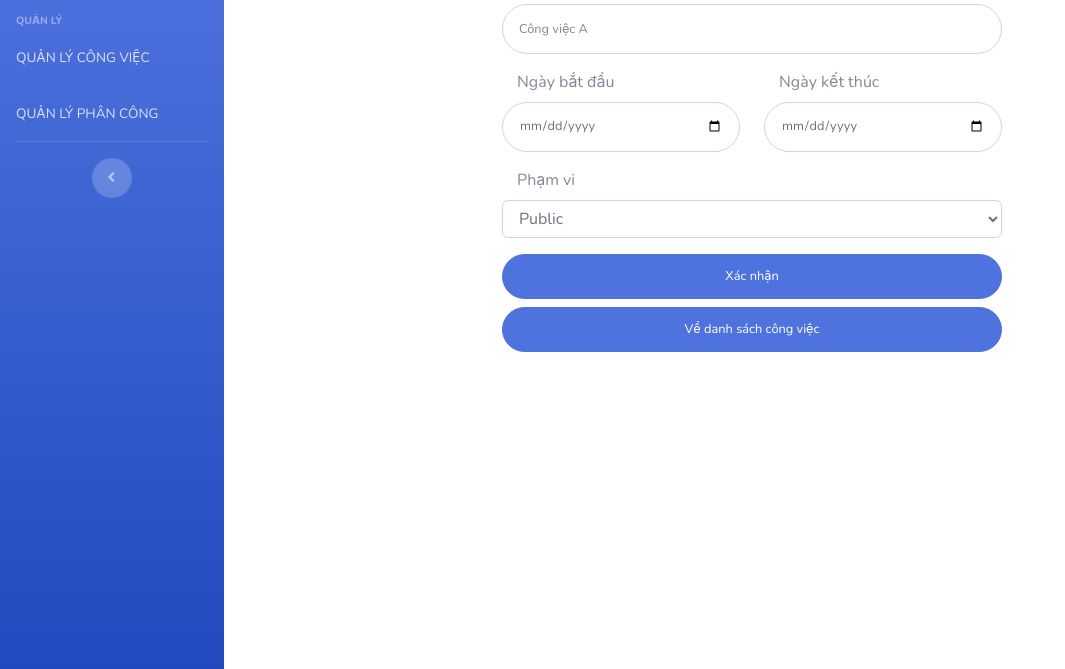
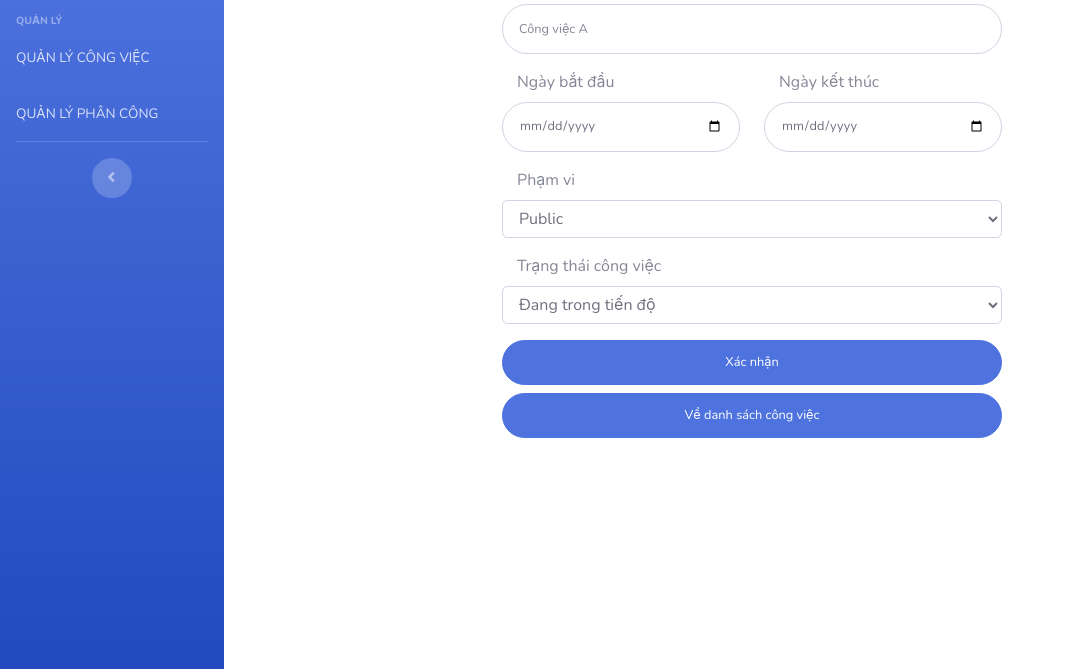
Before and after one commit to williamcrowley555/ToDoListWebApp, a website with bundled scripts: page Template/add-work.html in a window 1280 px wide. Shown: the part 131-800 px from the top of the page, without its empty margins (0-1065 px from the left). Built offline with nearby package versions, Linux system fonts and the light colour scheme.

Commit message:
fix:add-work.html add selectbox trang thai cong viec

```diff
--- a/Template/add-work.html
+++ b/Template/add-work.html
@@ -117,6 +117,15 @@
                             </select>
                         </div>
 
+                        <div class="add-work-text mb-2">Trạng thái công việc</div>
+                        <div class="form-group">
+                            <select class="form-control">
+                              <option>Đang trong tiến độ</option>
+                              <option>Hoàn thành</option>
+                              <option>Trễ hạn</option>
+                            </select>
+                        </div>
+
                         <!-- Nút chuyển trang -->
                         <a href="index.html" class="btn btn-primary btn-user btn-block">
                            Xác nhận
```
